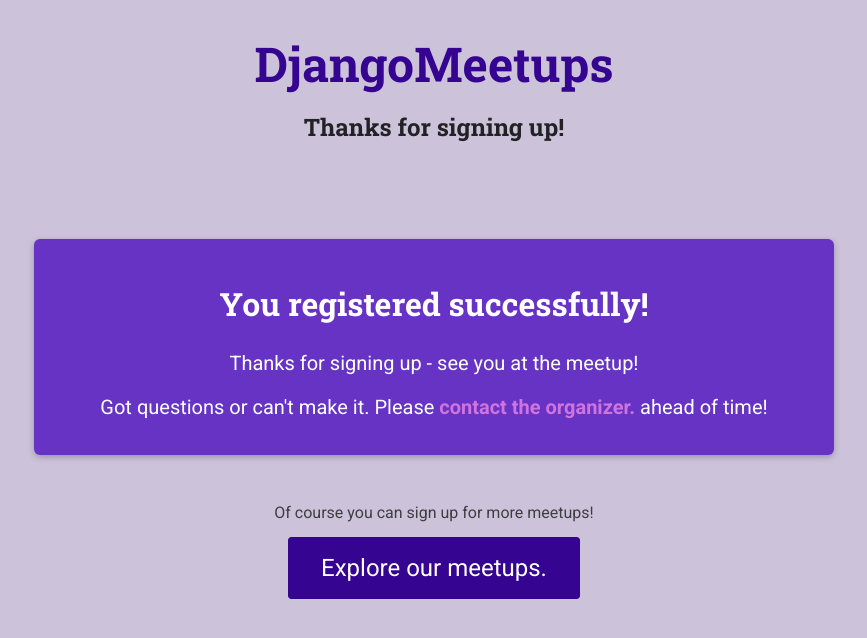
After one commit to pan-efs/meetup-app, a Django app: a page that uses django_course_site/meetups/templates/meetups/registration-success.html in a window 1280 px wide. The commit adds this page. Shown: the top 638 px of the page, without its empty margins (206-1073 px from the left). Run offline with Django 3.2, Linux system fonts and the light colour scheme; data comes from the database, SQL or seed files in the repository; both versions use the stored data as it was after the commit.

```diff
--- a/django_course_site/django_course_site/urls.py
+++ b/django_course_site/django_course_site/urls.py
@@ -17,8 +17,10 @@ from django.contrib import admin
 from django.urls import path, include
 from django.conf.urls.static import static
 from django.conf import settings
+from django.views.generic.base import RedirectView
 
 urlpatterns = [
     path('admin/', admin.site.urls),
-    path('', include('meetups.urls')),
+    path('', RedirectView.as_view(url='/meetups')),
+    path('meetups/', include('meetups.urls'))
 ] + static(settings.MEDIA_URL, document_root=settings.MEDIA_ROOT)
--- /dev/null
+++ b/django_course_site/meetups/forms.py
@@ -0,0 +1,4 @@
+from django import forms
+
+class RegistrationForm(forms.Form):
+    email = forms.EmailField(label='Your email:')
--- a/django_course_site/meetups/models.py
+++ b/django_course_site/meetups/models.py
@@ -2,8 +2,27 @@ from django.db import models
 
 # Create your models here.
 
+class Location(models.Model):
+    name = models.CharField(max_length=200)
+    address = models.CharField(max_length=300)
+
+    def __str__(self):
+        return f'{self.name} ({self.address})'
+
+class Participant(models.Model):
+    email = models.EmailField(unique=True)
+
+    def __str__(self):
+        return self.email
 class MeetUp(models.Model):
     title = models.CharField(max_length=200)
+    organizer_email = models.EmailField()
+    date = models.DateField()
     slug = models.SlugField(unique=True)
     description = models.TextField()
     image = models.ImageField(upload_to='images')
+    location = models.ForeignKey(Location, on_delete=models.CASCADE)
+    participants = models.ManyToManyField(Participant, blank=True, null=True)
+
+    def __str__(self):
+        return f'{self.title} - {self.slug}'
--- /dev/null
+++ b/django_course_site/meetups/static/meetups/styles/registration-confirmation.css
@@ -0,0 +1,37 @@
+main {
+    text-align: center;
+}
+
+#confirmation {
+    max-width: 50rem;
+    margin: 3rem auto;
+    box-shadow: 0 2px 6px rgba(0, 0, 0, 0.25);
+    padding: 1rem;
+    background-color: #6633c4;
+    border-radius: 6px;
+    color: white
+}
+
+#confirmation h2 {
+    color: inherit;
+    font-size: 2rem;
+}
+
+#confirmation p {
+    font-size: 1.25rem;
+}
+
+#confirmation p a {
+    color: #cf74df;
+    text-decoration: none;
+    font-weight: bold;
+}
+
+#continue p {
+    margin: 2rem 0;
+}
+
+#continue .btn {
+    font-size: 1.5rem;
+    padding: 1rem 2rem;
+}
--- /dev/null
+++ b/django_course_site/meetups/templates/meetups/registration-success.html
@@ -0,0 +1,24 @@
+{% extends 'meetups/base/base.html' %}
+
+{% load static %}
+
+{% block title %} You registered successfully! {% endblock %}
+
+{% block site_css %}
+<link rel="stylesheet" href="{% static 'meetups/styles/registration-confirmation.css' %}">
+{% endblock %}
+
+{% block main_heading %} Thanks for signing up! {% endblock %}
+
+{% block body %}
+    <section id='confirmation'>
+        <h2>You registered successfully!</h2>
+        <p>Thanks for signing up - see you at the meetup!</p>
+        <p>Got questions or can't make it. Please <a href='mailto:{{ organizer_email }}'>contact the organizer.</a> ahead of time!</p>
+    </section>
+
+    <section id='continue'>
+        <p>Of course you can sign up for more meetups!</p>
+        <p><a href='/meetups' class='btn'> Explore our meetups. </a> </p>
+    </section>
+{% endblock %}
--- a/django_course_site/meetups/urls.py
+++ b/django_course_site/meetups/urls.py
@@ -3,6 +3,7 @@ from django.urls import path
 from . import views
 
 urlpatterns = [
-    path('meetups/', views.index, name='all-meetups'), # our-domain.com/meetups
-    path('meetups/<slug:meetup_slug>', views.meetup_details, name='meetup-detail'), # our-domain.com/meetups/<dynamic-path-segment>
+    path('', views.index, name='all-meetups'), # our-domain.com/meetups
+    path('<slug:meetup_slug>/success', views.confirm_registration, name='confirm-registration'),
+    path('<slug:meetup_slug>', views.meetup_details, name='meetup-detail'), # our-domain.com/meetups/<dynamic-path-segment>
 ]
--- a/django_course_site/meetups/views.py
+++ b/django_course_site/meetups/views.py
@@ -1,6 +1,7 @@
-from django.shortcuts import render
+from django.shortcuts import render, redirect
 
-from .models import MeetUp
+from .models import MeetUp, Participant
+from .forms import RegistrationForm
 
 # Create your views here.
 def index(request):
@@ -13,15 +14,33 @@ def index(request):
 def meetup_details(request, meetup_slug):
     try:
         selected_meetup = MeetUp.objects.get(slug=meetup_slug)
+        if request.method == 'GET':
+            registration_form = RegistrationForm()
+
+        else:
+            registration_form = RegistrationForm(request.POST)
+
+            if registration_form.is_valid():
+                user_email = registration_form.cleaned_data['email']
+                participant, _ = Participant.objects.get_or_create(email=user_email)
+                selected_meetup.participants.add(participant)
+                return redirect('confirm-registration', meetup_slug=meetup_slug)
 
         return render(request, 'meetups/meetup-details.html', {
-            'meetup_found': True,
-            'meetup_title': selected_meetup.title,
-            'meetup_description': selected_meetup.description
-        }
-                    )
+                'meetup_found': True,
+                'meetup': selected_meetup,
+                'form': registration_form,
+            }
+                        )
+
     except Exception as e:
         return render(request, 'meetups/meetup-details.html', {
             'meetup_found': False,
         }
                     )
+
+def confirm_registration(request, meetup_slug):
+    meetup = MeetUp.objects.get(slug=meetup_slug)
+    return render(request, 'meetups/registration-success.html', {
+        'organizer_email': meetup.organizer_email,
+    })
```
Also changed, not shown: django_course_site/meetups/admin.py (+9 -2 lines), django_course_site/meetups/templates/meetups/meetup-details.html (+15 -7 lines), django_course_site/db.sqlite3, django_course_site/meetups/migrations/0003_auto_20210812_1620.py (added), django_course_site/meetups/migrations/0004_auto_20210812_1624.py (added), django_course_site/uploads/images/houba_DFJGJ2r.jpg (renamed from django_course_site/uploads/images/houba.jpg), django_course_site/uploads/images/safariwallpaper.jpg (added).
